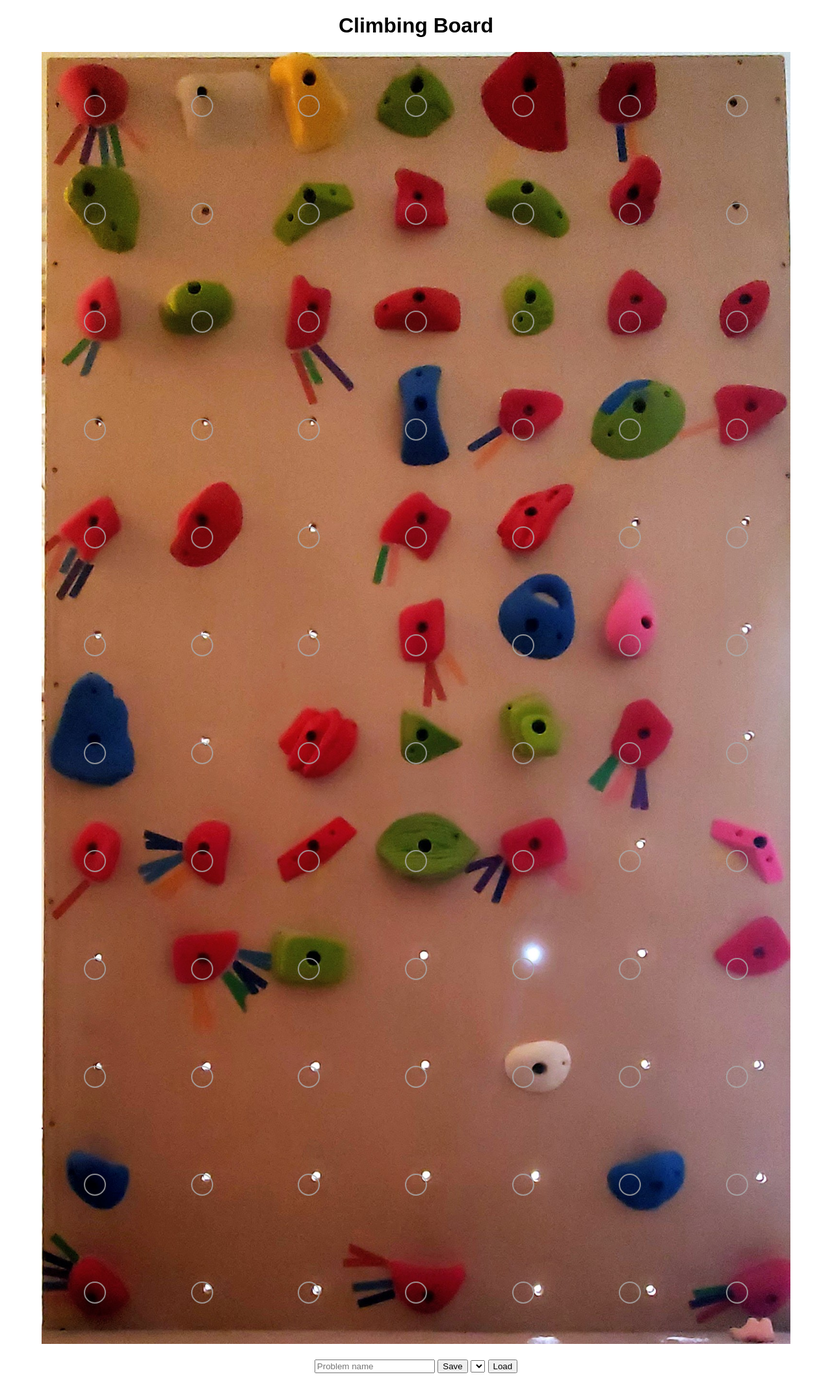
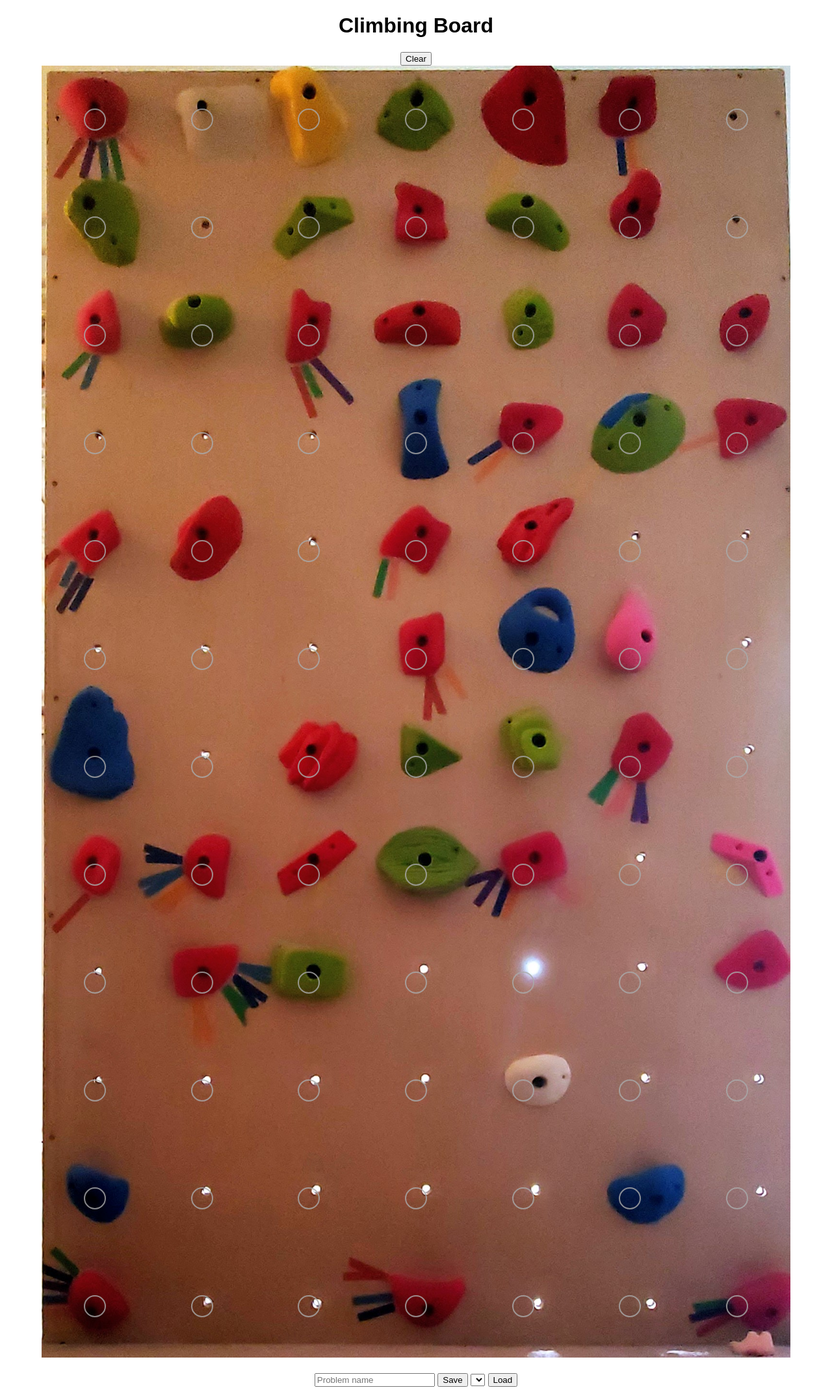
Before and after one commit to botguy/climbing_board_lights, a Flask app: page / in a window 1280 px wide. Shown: the whole page at 65% size. Before the commit the page ends 2113 px from the top, so only its background shows below. Run offline with Flask 3, Linux system fonts and the light colour scheme; lists and menus that the app fills with data are empty.

Commit message:
Clear button

```diff
--- a/app.py
+++ b/app.py
@@ -36,7 +36,7 @@ else:
 
 @app.route("/")
 def index():
-    return render_template("index.html", grid=grid, states=STATE_NAMES, problems=list(problems.keys()))
+    return render_template("index.html.j2", grid=grid, states=STATE_NAMES, problems=list(problems.keys()))
 
 @app.route("/set_cell", methods=["POST"])
 def set_cell():
@@ -64,6 +64,12 @@ def load_problem():
         return jsonify({"grid": grid})
     return jsonify({"error": "not found"}), 404
 
+@app.route("/clear", methods=["POST"])
+def clear_problem():
+    global grid
+    grid = [[0 for _ in range(COLS)] for _ in range(ROWS)]
+    return jsonify({"grid": grid})
+
 def diag_rainbow():
     ''' configures LEDs with a diagonal rainbow '''
     for r in range(LED_ROWS):
--- a/templates/index.html
+++ b/templates/index.html.j2
@@ -35,6 +35,10 @@
 </head>
 <body>
   <h1>Climbing Board</h1>
+
+  <div style="margin-top:20px;">
+    <button onclick="clearProblem()">Clear</button>
+  </div>
 
   <div class="board">
     <img src="{{ url_for('static', filename='wall.jpg') }}">
@@ -102,7 +106,19 @@ function loadProblem() {
     headers: {"Content-Type": "application/json"},
     body: JSON.stringify({name})
   }).then(res => res.json())
-    .then(data => {
+    .then(data => setProblem(data));
+}
+
+function clearProblem() {
+  fetch("/clear", {
+    method: "POST",
+    headers: {"Content-Type": "application/json"}
+  }).then(res => res.json())
+    .then(data => setProblem(data));
+}
+
+function setProblem(data)
+{
   if (data.grid) {
     document.querySelectorAll(".cell").forEach(cell => {
       const r = parseInt(cell.dataset.row), c = parseInt(cell.dataset.col);
@@ -111,8 +127,8 @@ function loadProblem() {
       cell.className = "cell " + stateNames[state];
     });
   }
-    });
 }
+
 </script>
 </body>
 </html>
```
Lines whose indentation alone changed are shown as unchanged.
